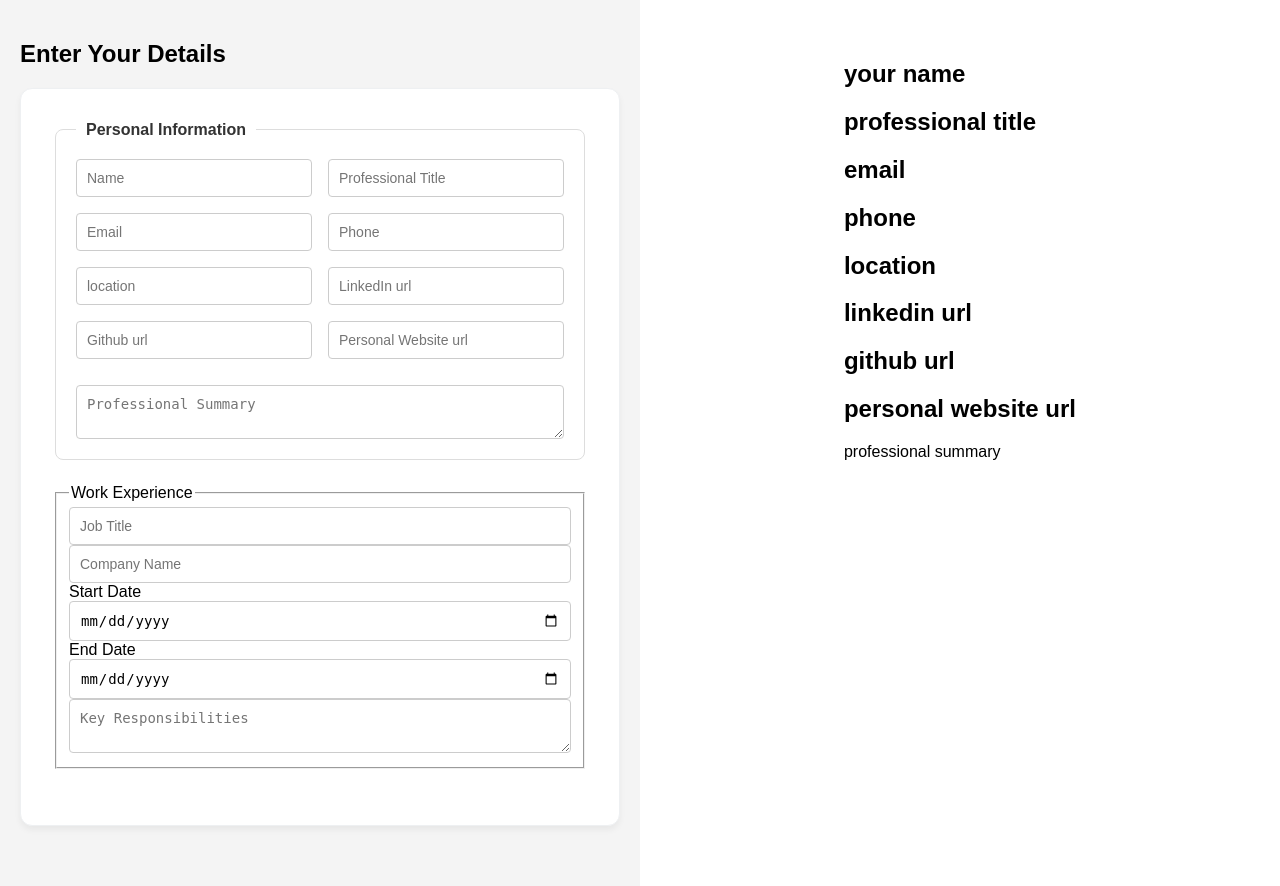
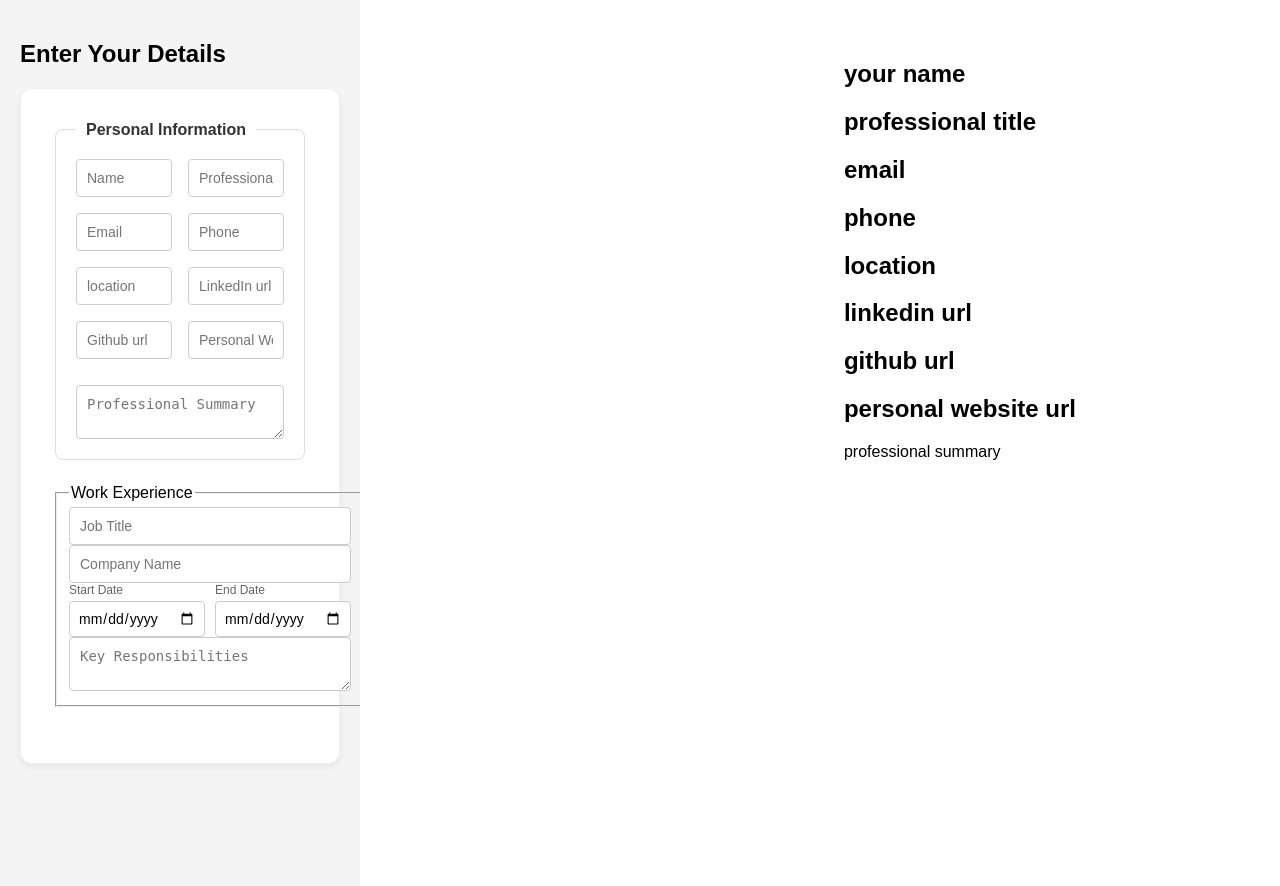
Before and after one commit to aswanth-mc/atsFriendlyResumeBulilder, a Flask app: page / in a window 1280 px wide. Run offline with Flask 3, Linux system fonts and the light colour scheme.

Commit message:
style : add style to work experience

```diff
--- a/static/css/main.css
+++ b/static/css/main.css
@@ -10,6 +10,7 @@ body {
     background-color: #f4f4f4;
     padding: 20px;
     overflow-y: auto;
+    width: 50%;
 }
 
 #preview-section {
@@ -84,3 +85,30 @@ textarea {
     width: 100%;
     box-sizing: border-box;
 }
+
+/* Container for the two dates */
+.date-group {
+    display: grid;
+    grid-template-columns: 1fr 1fr; /* Split the row into two */
+    gap: 10px;
+    grid-column: span 2; /* Make the whole group take up the full width of the main form */
+}
+
+.date-field {
+    display: flex;
+    flex-direction: column;
+}
+
+.date-field label {
+    font-size: 12px;
+    color: #666;
+    margin-bottom: 4px;
+}
+
+/* Styling the date picker to match your other inputs */
+input[type="date"] {
+    padding: 8px;
+    border: 1px solid #ccc;
+    border-radius: 4px;
+    font-family: inherit;
+}
```
